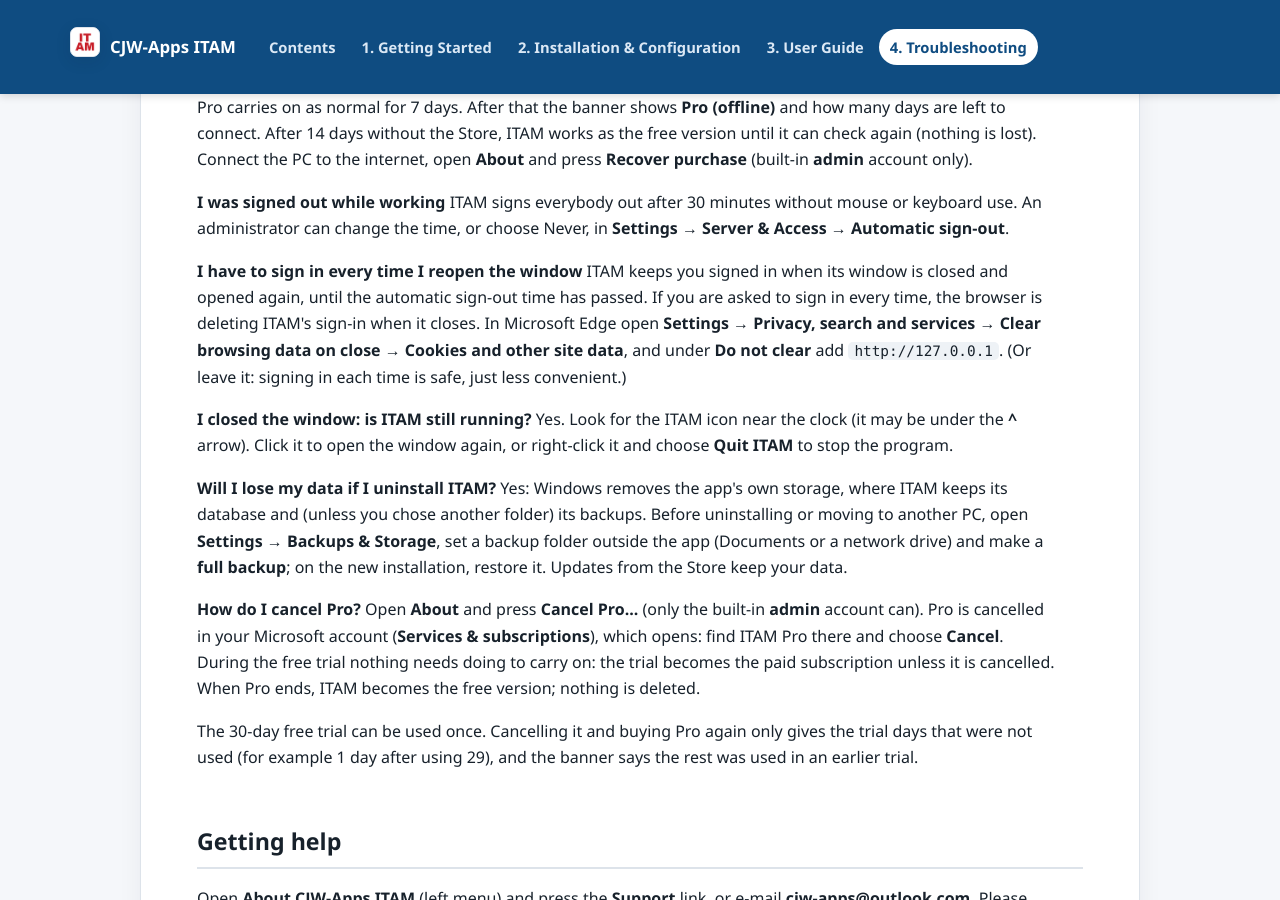
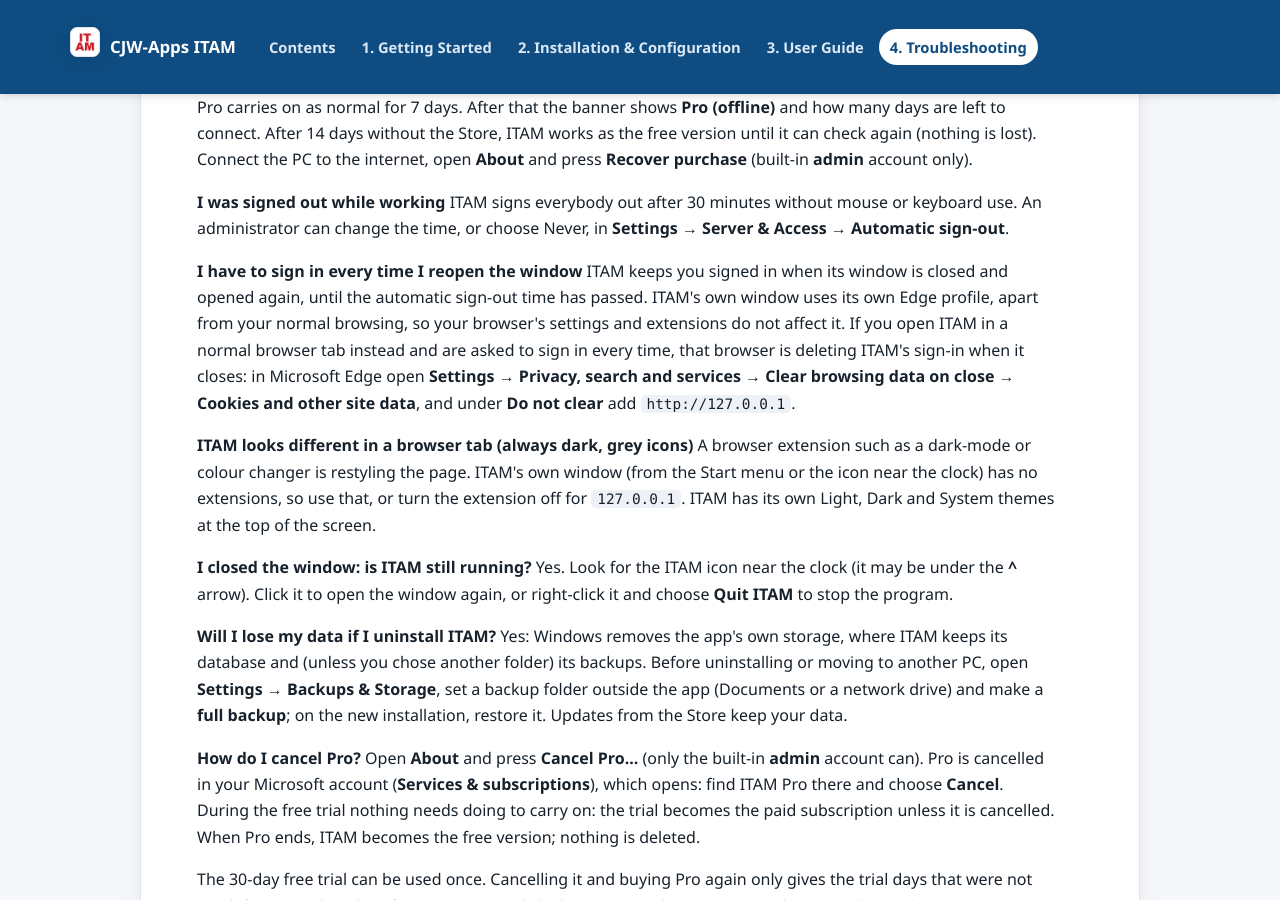
Before and after one commit to cjw-code71/cjw-apps, a Jekyll site: the page itam/guides/04-Troubleshooting.html, which Jekyll copies as it is, in a window 1280 px wide and 900 px high, scrolled down 8228 px. Built offline with Jekyll 4.4.1, drawn with Linux system fonts in a browser that asks for light colours.

Commit message:
ITAM guides: asset-only backup button, own window profile
Co-Authored-By: Claude Opus 5.5 <noreply@anthropic.com>

```diff
--- a/itam/guides/02-Installation-and-Configuration.html
+++ b/itam/guides/02-Installation-and-Configuration.html
@@ -550,7 +550,7 @@ administrators can change the settings but cannot remove them.</p>
 </ol>
 <p>Full backups contain password hashes and encrypted logins: keep them as private as the database.</p>
 <ul>
-<li><strong>Export Backup to Location</strong> writes a CSV of the assets only. It is handy for spreadsheets, but it cannot
+<li><strong>Create Asset Only Backup</strong> writes a CSV of the assets only. It is handy for spreadsheets, but it cannot
   bring back users, settings or licences.</li>
 <li><strong>Restoring</strong>: press <strong>Restore...</strong> beside a full backup, check the summary, enter your password and type
   <code>RESTORE</code>. ITAM first saves the current data as <code>itam_prerestore_...db</code> (restore that to undo), then signs
--- a/itam/guides/04-Troubleshooting.html
+++ b/itam/guides/04-Troubleshooting.html
@@ -392,9 +392,15 @@ ITAM signs everybody out after 30 minutes without mouse or keyboard use. An admi
 choose Never, in <strong>Settings → Server &amp; Access → Automatic sign-out</strong>.</p>
 <p><strong>I have to sign in every time I reopen the window</strong>
 ITAM keeps you signed in when its window is closed and opened again, until the automatic sign-out time has passed.
-If you are asked to sign in every time, the browser is deleting ITAM's sign-in when it closes. In Microsoft Edge open
-<strong>Settings → Privacy, search and services → Clear browsing data on close → Cookies and other site data</strong>, and under
-<strong>Do not clear</strong> add <code>http://127.0.0.1</code>. (Or leave it: signing in each time is safe, just less convenient.)</p>
+ITAM's own window uses its own Edge profile, apart from your normal browsing, so your browser's settings and
+extensions do not affect it. If you open ITAM in a normal browser tab instead and are asked to sign in every time,
+that browser is deleting ITAM's sign-in when it closes: in Microsoft Edge open <strong>Settings → Privacy, search and
+services → Clear browsing data on close → Cookies and other site data</strong>, and under <strong>Do not clear</strong> add
+<code>http://127.0.0.1</code>.</p>
+<p><strong>ITAM looks different in a browser tab (always dark, grey icons)</strong>
+A browser extension such as a dark-mode or colour changer is restyling the page. ITAM's own window (from the Start
+menu or the icon near the clock) has no extensions, so use that, or turn the extension off for <code>127.0.0.1</code>. ITAM has
+its own Light, Dark and System themes at the top of the screen.</p>
 <p><strong>I closed the window: is ITAM still running?</strong>
 Yes. Look for the ITAM icon near the clock (it may be under the <strong>^</strong> arrow). Click it to open the window again, or
 right-click it and choose <strong>Quit ITAM</strong> to stop the program.</p>
```
